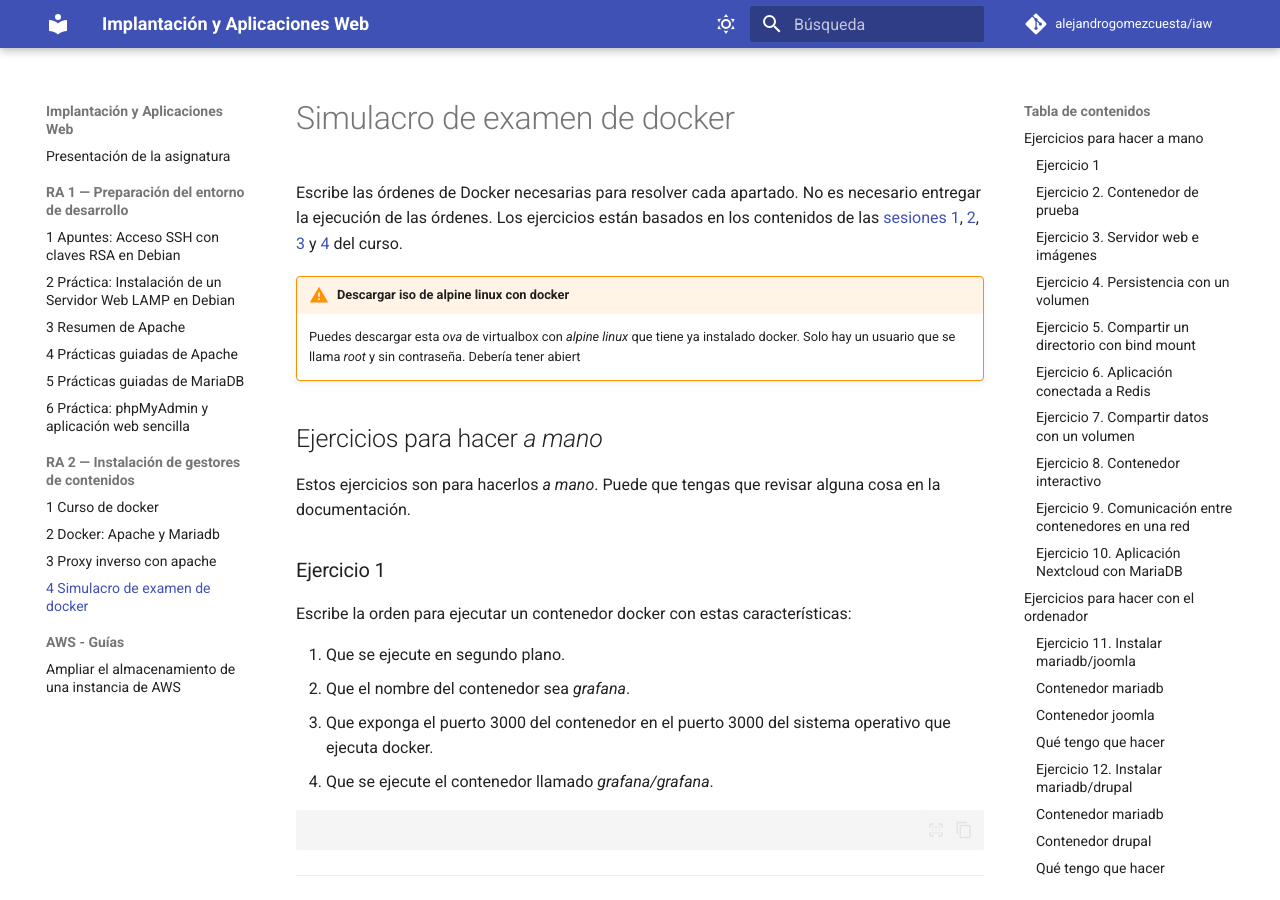
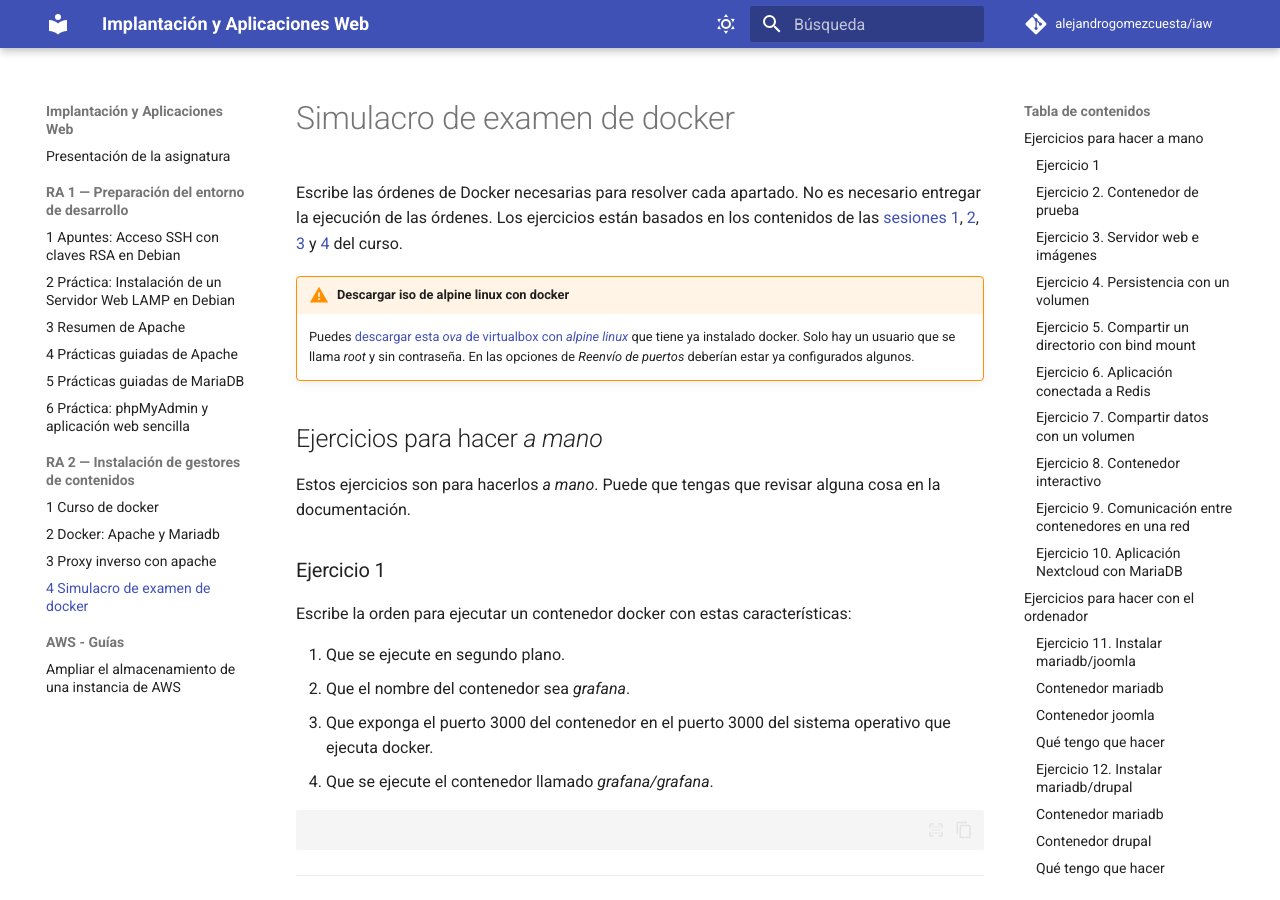
Before and after one commit to alejandrogomezcuesta/iaw, an MkDocs documentation site: the page built from docs/ra2/03-simulacro-examen-docker.md, in a window 1280 px wide and 900 px high. Built offline with MkDocs 1.6.1 and Material for MkDocs 9.7.7, drawn with Linux system fonts in a browser that asks for light colours; comment, search, counter and statistics services are not loaded.

```diff
--- a/docs/ra2/03-simulacro-examen-docker.md
+++ b/docs/ra2/03-simulacro-examen-docker.md
@@ -3,9 +3,9 @@
 Escribe las órdenes de Docker necesarias para resolver cada apartado. No es necesario entregar la ejecución de las órdenes. Los ejercicios están basados en los contenidos de las [sesiones 1](https://iesgn.github.io/curso_docker_2021/sesion1/), [2](https://iesgn.github.io/curso_docker_2021/sesion2/), [3](https://iesgn.github.io/curso_docker_2021/sesion3/) y [4](https://iesgn.github.io/curso_docker_2021/sesion4/) del curso.
 
 !!! warning "Descargar iso de alpine linux con docker"
-    Puedes descargar esta *ova* de virtualbox con *alpine linux* que tiene ya instalado docker.
+    Puedes [descargar esta *ova* de virtualbox con *alpine linux*](https://drive.google.com/file/d/1AlfqPiN3CDyAA8GdaZ4c8GumEMoqKJZD/view?usp=sharing) que tiene ya instalado docker.
     Solo hay un usuario que se llama *root* y sin contraseña.
-    Debería tener abiert
+    En las opciones de *Reenvío de puertos* deberían estar ya configurados algunos.
 
 ## Ejercicios para hacer *a mano*
 
```
